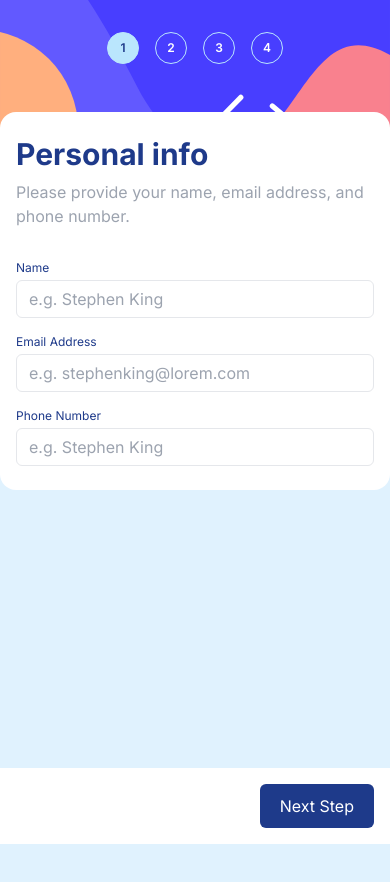
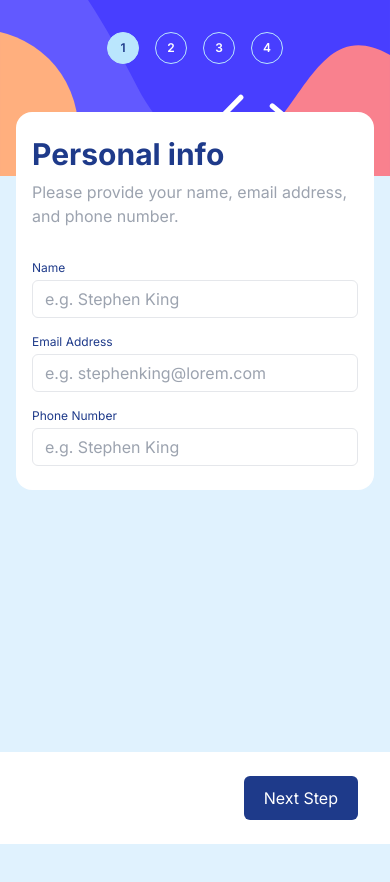
Before and after one commit to dominikrubroeder/multi-step-form, a Next.js app: page / in a window 390 px wide. Shown: the top 882 px of the page. Built offline with nearby package versions, Linux system fonts and the light colour scheme.

Commit message:
Responsive Layout updates, Finalize Confirm page

```diff
--- a/src/components/StepLayout.tsx
+++ b/src/components/StepLayout.tsx
@@ -8,8 +8,8 @@ export default function StepLayout() {
   const isConfirmPage = order.step === steps.length;
 
   return (
-    <div className="min-h-screen relative flex flex-col justify-between lg:min-h-0 lg:pt-8 lg:pb-4 lg:px-16">
-      <div className="grid gap-8 bg-white rounded-2xl mx-auto w-full max-w-md px-4 py-6 -translate-y-[5rem] lg:-translate-y-0 lg:max-w-none">
+    <div className="min-h-screen relative flex flex-col justify-between px-4 md:px-0 lg:min-h-0 lg:pt-8 lg:pb-4 lg:px-16">
+      <div className="grid gap-8 bg-white rounded-2xl mx-auto max-w-md w-full px-4 py-6 -translate-y-[5rem] md:max-w-xl lg:max-w-none lg:-translate-y-0">
         <header className="grid gap-2">
           <h2 className="text-3xl font-bold text-blue-900">
             {steps[order.step - 1].headline}
@@ -21,8 +21,8 @@ export default function StepLayout() {
       </div>
 
       {!isConfirmPage && (
-        <footer className="sticky bottom-0 p-4 bg-white">
-          <div className="flex items-center justify-between max-w-md w-full mx-auto lg:max-w-none">
+        <footer className="sticky bottom-4 px-4 py-2 bg-white outline outline-[1rem] outline-white lg:outline-none">
+          <div className="flex items-center justify-between max-w-md w-full mx-auto md:max-w-xl lg:max-w-none">
             <button
               className={`text-gray-400 transition ${
                 order.step === 1 ? "opacity-0 invisible" : "opacity-1 visible"
--- a/src/components/step-content/Confirm.tsx
+++ b/src/components/step-content/Confirm.tsx
@@ -1,6 +1,8 @@
 import IconThankYou from "@/components/svg/IconThankYou";
+import { useOrder } from "@/context/order-context";
 
 export default function Confirm() {
+  const { dispatch } = useOrder();
   return (
     <div className="grid gap-8 justify-center items-center h-full">
       <div className="mx-auto">
@@ -12,6 +14,13 @@ export default function Confirm() {
           Thanks for confirming your subscription! We hope you have fun using
           our platform. If you ever need support, please feel free to email us
           at support@loremgaming.com.
+          <br />
+          <button
+            className="mt-2 underline"
+            onClick={() => dispatch({ type: "RESET_STATE" })}
+          >
+            Continue
+          </button>
         </p>
       </div>
     </div>
```
